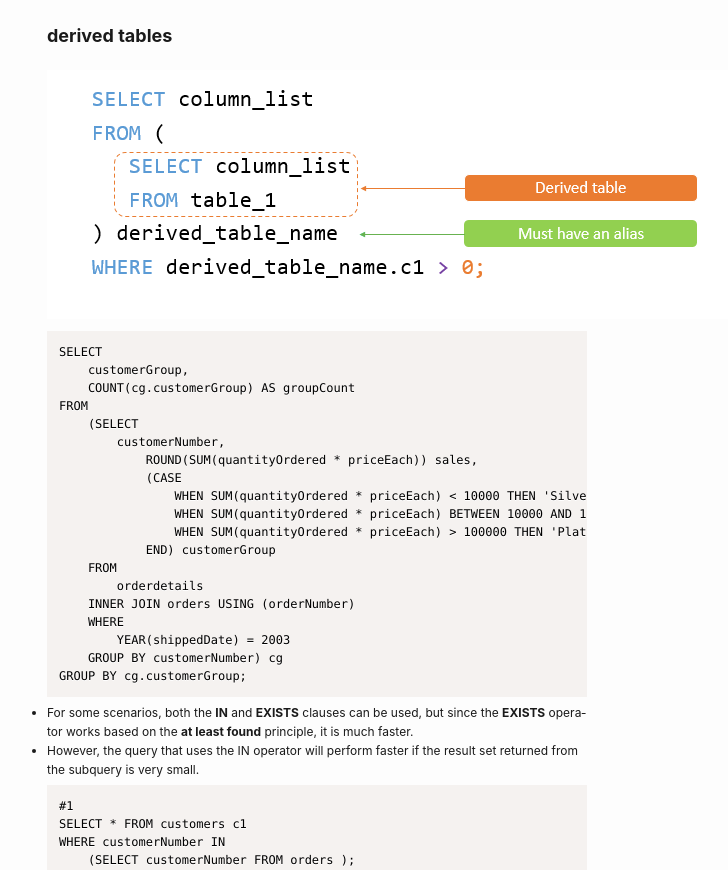
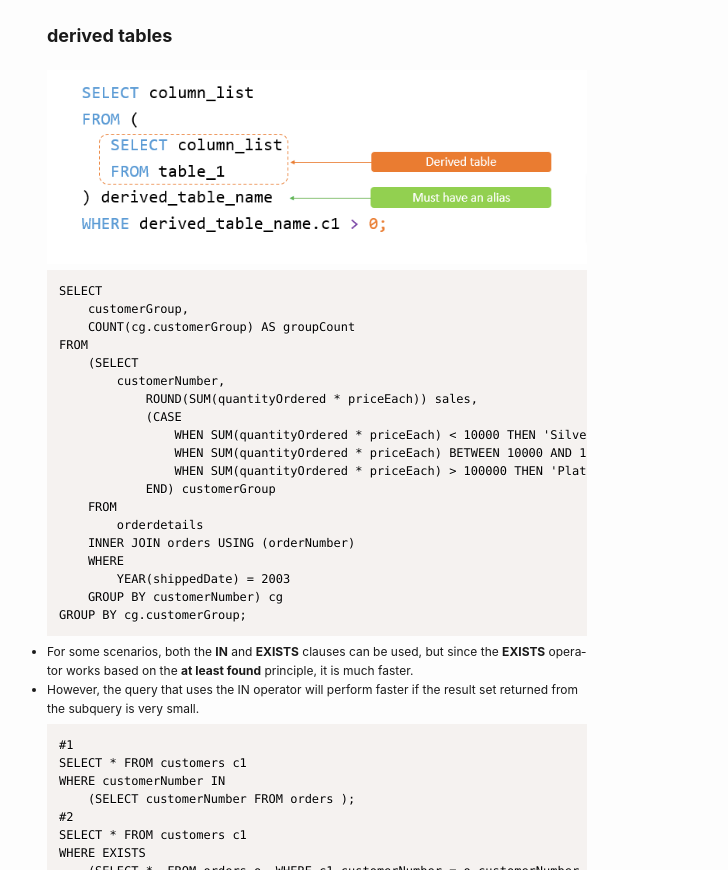
Before and after one commit to dissanayakeG/dissanayakeG.github.io, a plain HTML site: page mySql.html in a window 1280 px wide. Shown: the part 4028-4898 px from the top of the page, without its empty margins (323-1051 px from the left). Drawn offline with nearby package versions, Linux system fonts and the light colour scheme.

Commit message:
styles: add image styles

```diff
--- a/util/styles.css
+++ b/util/styles.css
@@ -39,6 +39,14 @@ body {
 	h1 {
 		font-size: 1.8em;
 	}
+}
+
+img {
+	width: 100%;
+	max-width: 600px;
+	height: auto;
+	display: block;
+	margin: 0 auto;
 }
 
 .nav-list {
```
